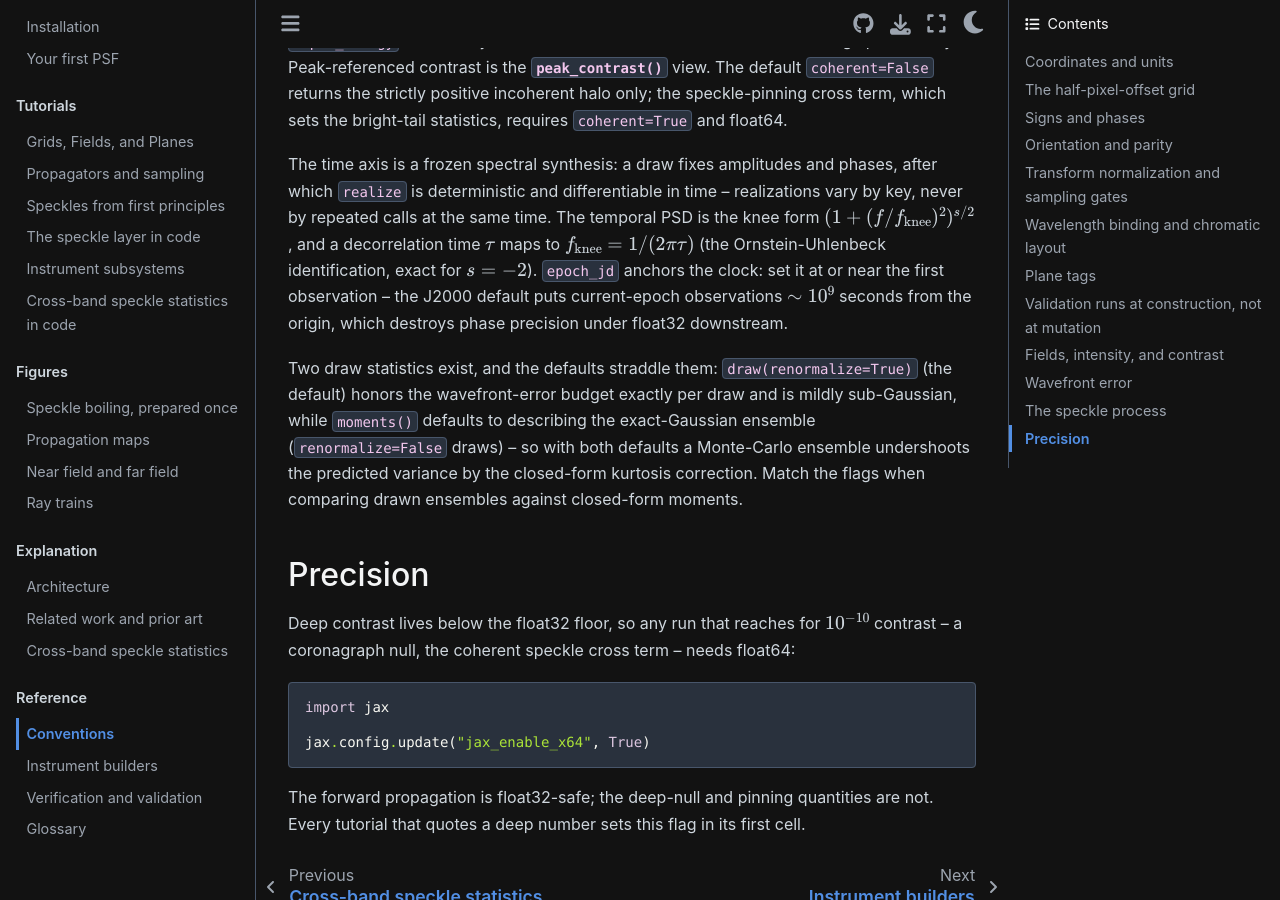
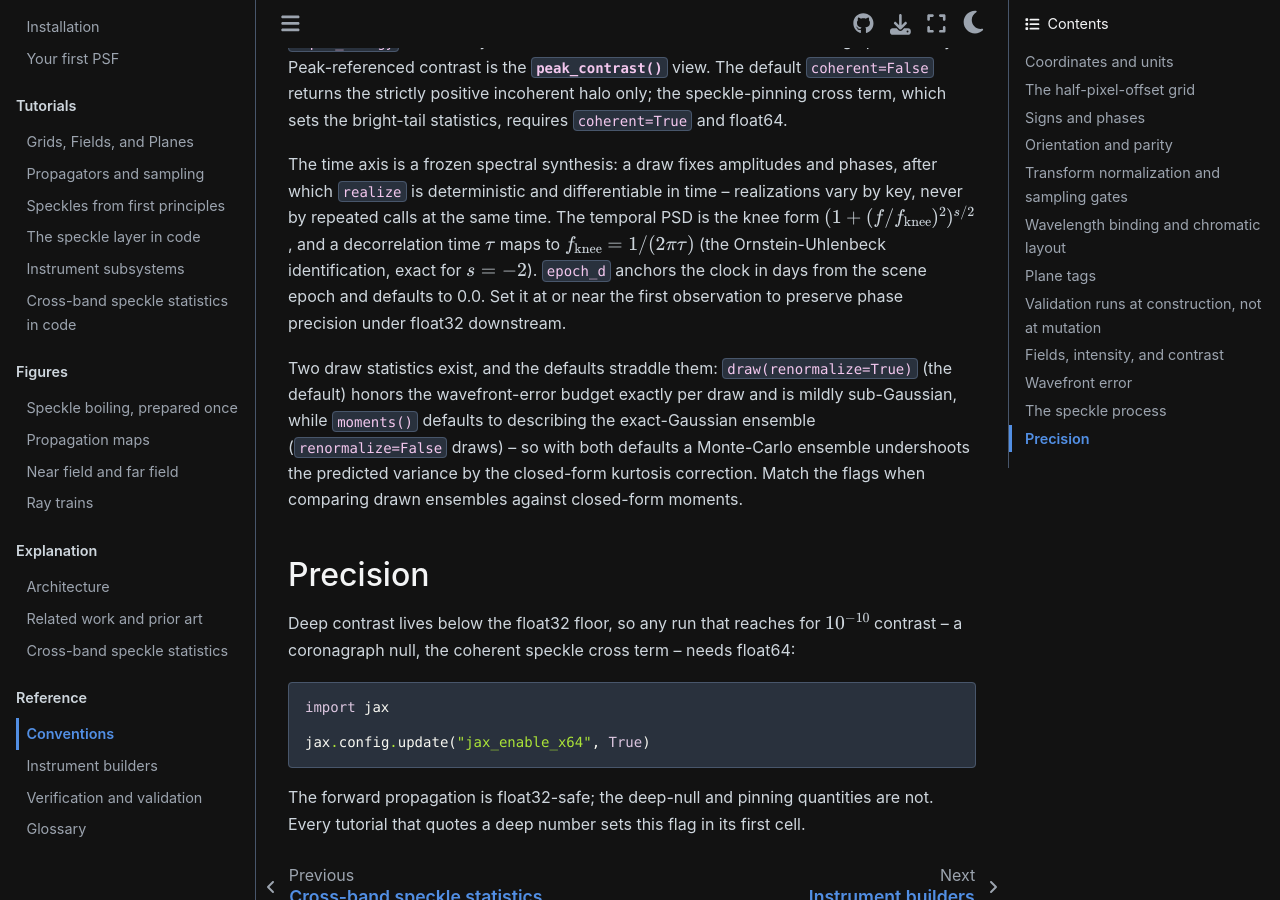
Before and after one commit to CoreySpohn/physicaloptix, a Sphinx documentation site: the page built from docs/conventions.md, in a window 1280 px wide and 900 px high, scrolled down 7046 px. Built offline with Sphinx 7.4.7 and the Sphinx Book theme 1.1.4, drawn with Linux system fonts in a browser that asks for light colours; pages that are not in the unit, such as notebooks, are missing from menus.

Commit message:
feat(speckle)!: the speckle clock origin is days from the scene epoch

```diff
--- a/docs/conventions.md
+++ b/docs/conventions.md
@@ -314,10 +314,9 @@ phases, after which `realize` is deterministic and differentiable in time --
 realizations vary by key, never by repeated calls at the same time. The
 temporal PSD is the knee form $(1 + (f/f_{\mathrm{knee}})^2)^{s/2}$, and a
 decorrelation time $\tau$ maps to $f_{\mathrm{knee}} = 1/(2\pi\tau)$ (the
-Ornstein-Uhlenbeck identification, exact for $s = -2$). `epoch_jd` anchors
-the clock: set it at or near the first observation -- the J2000 default puts
-current-epoch observations $\sim 10^9$ seconds from the origin, which
-destroys phase precision under float32 downstream.
+Ornstein-Uhlenbeck identification, exact for $s = -2$). `epoch_d` anchors
+the clock in days from the scene epoch and defaults to 0.0. Set it at or near
+the first observation to preserve phase precision under float32 downstream.
 
 Two draw statistics exist, and the defaults straddle them:
 `draw(renormalize=True)` (the default) honors the wavefront-error budget
```
Also changed, not shown: 2 other files.
